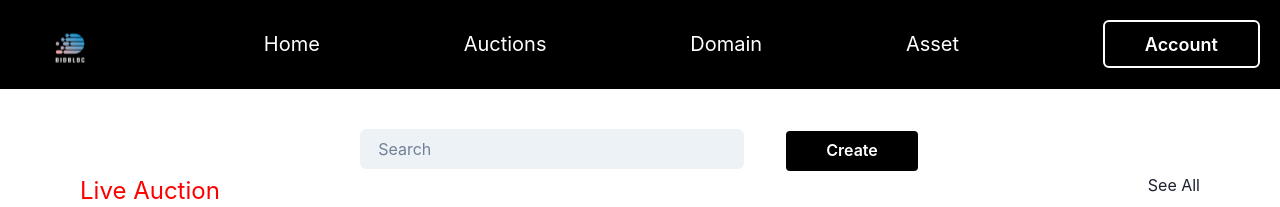
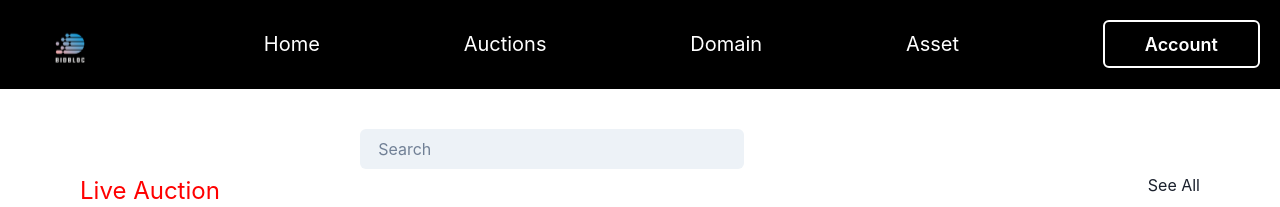
Before and after one commit to johnsonAyo/bid-block, a Next.js app: page /auctions in a window 1280 px wide. Shown: the top 207 px of the page. Built offline with nearby package versions, Linux system fonts and the light colour scheme.

Commit message:
fix button

```diff
--- a/components/homepage/SearchBar.js
+++ b/components/homepage/SearchBar.js
@@ -6,7 +6,6 @@ const SearchBar = () => {
     <Flex justifyContent="center" paddingTop={10} gap={10}>
       <Input placeholder="Search" htmlSize={4} width="sm" variant="filled" />
       <Button
-        bgColor="black"
         colorScheme="black"
         size="md"
         paddingX={10}
```
